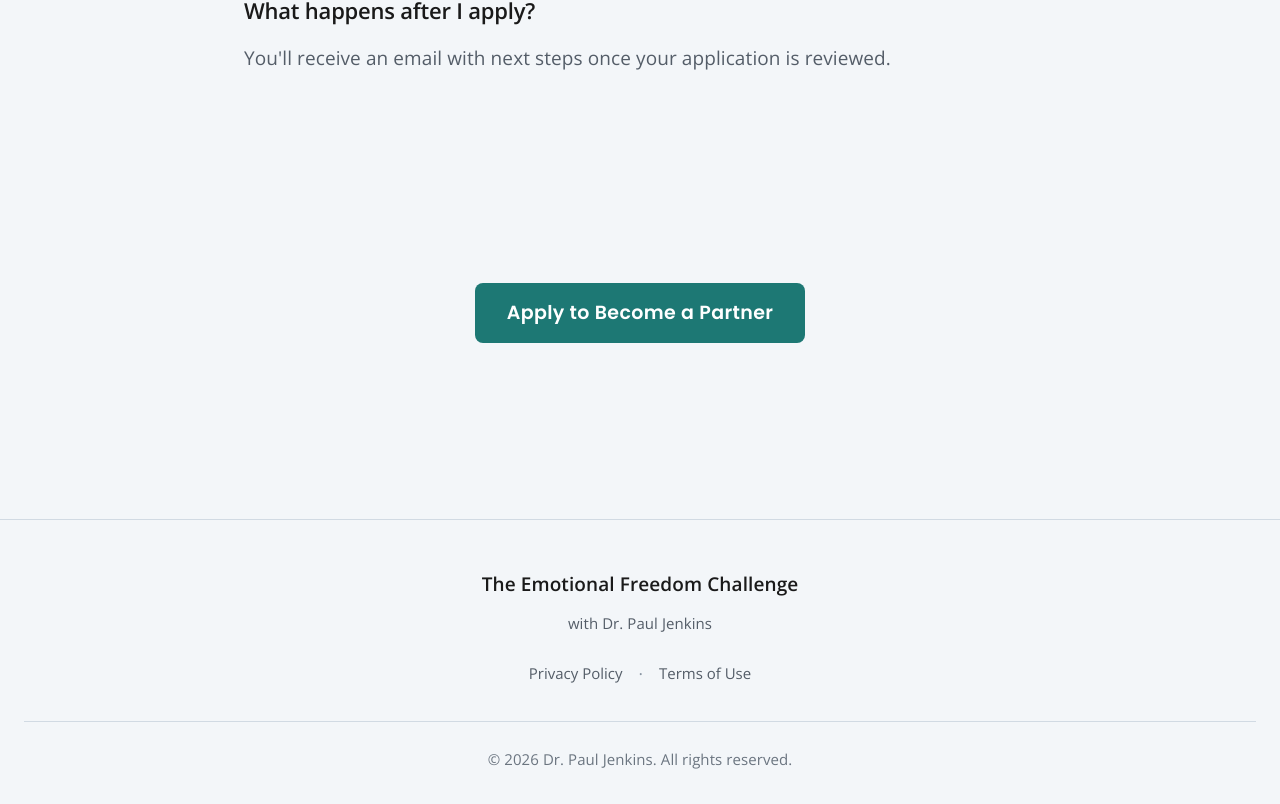
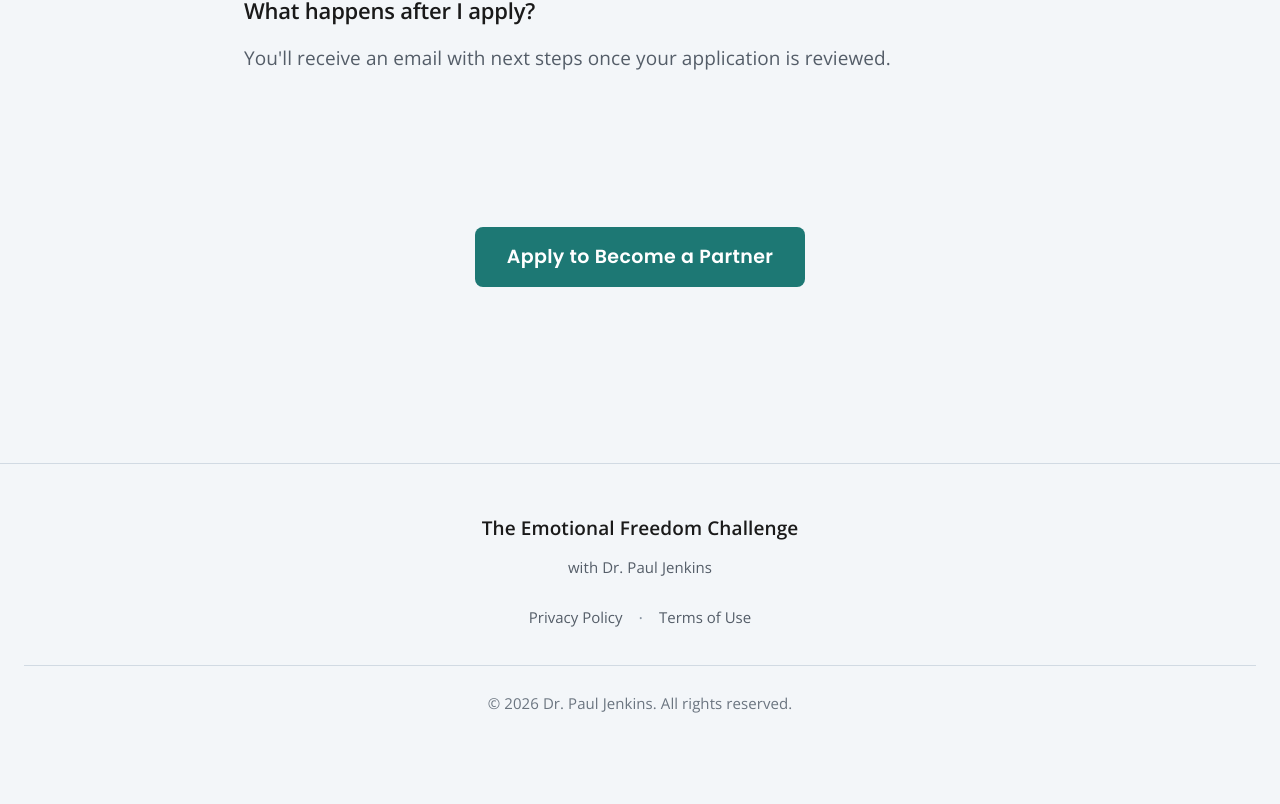
Before and after one commit to rbradshaw9/emotionalfreedomchallenge, a Next.js app: page /partners in a window 1280 px wide. Shown: the part 6125-6929 px from the top of the page. After the commit the page ends 6873 px from the top, so only its background shows below. Built offline with nearby package versions, Linux system fonts and the light colour scheme.

Commit message:
Reduce padding between FAQ section and final CTA button on partners page

```diff
--- a/app/partners/page.module.css
+++ b/app/partners/page.module.css
@@ -151,7 +151,7 @@
 
 /* CTA Section */
 .ctaSection {
-  padding: var(--space-24) 0;
+  padding: var(--space-10) 0 var(--space-24);
   background: var(--color-gray-50);
   position: relative;
 }
```
